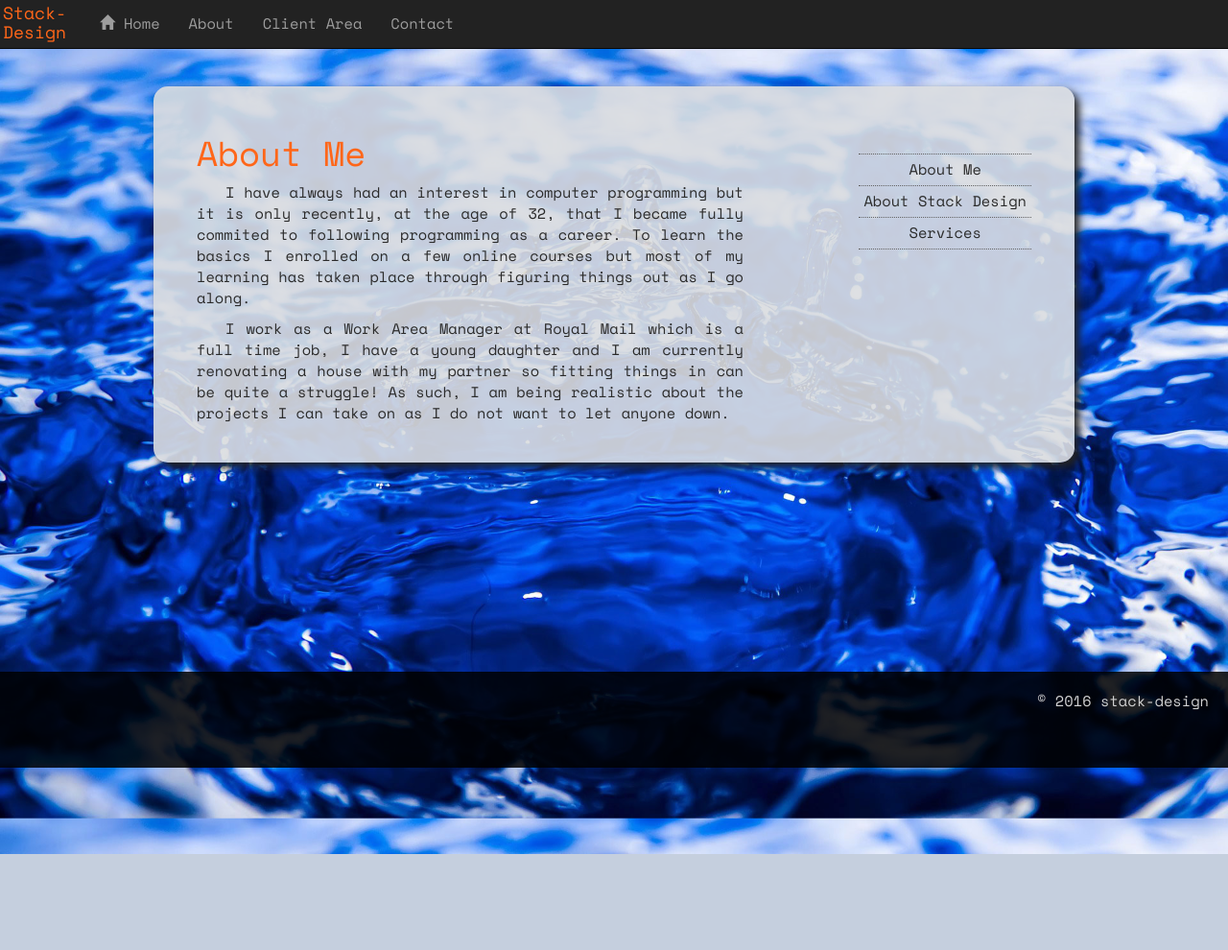
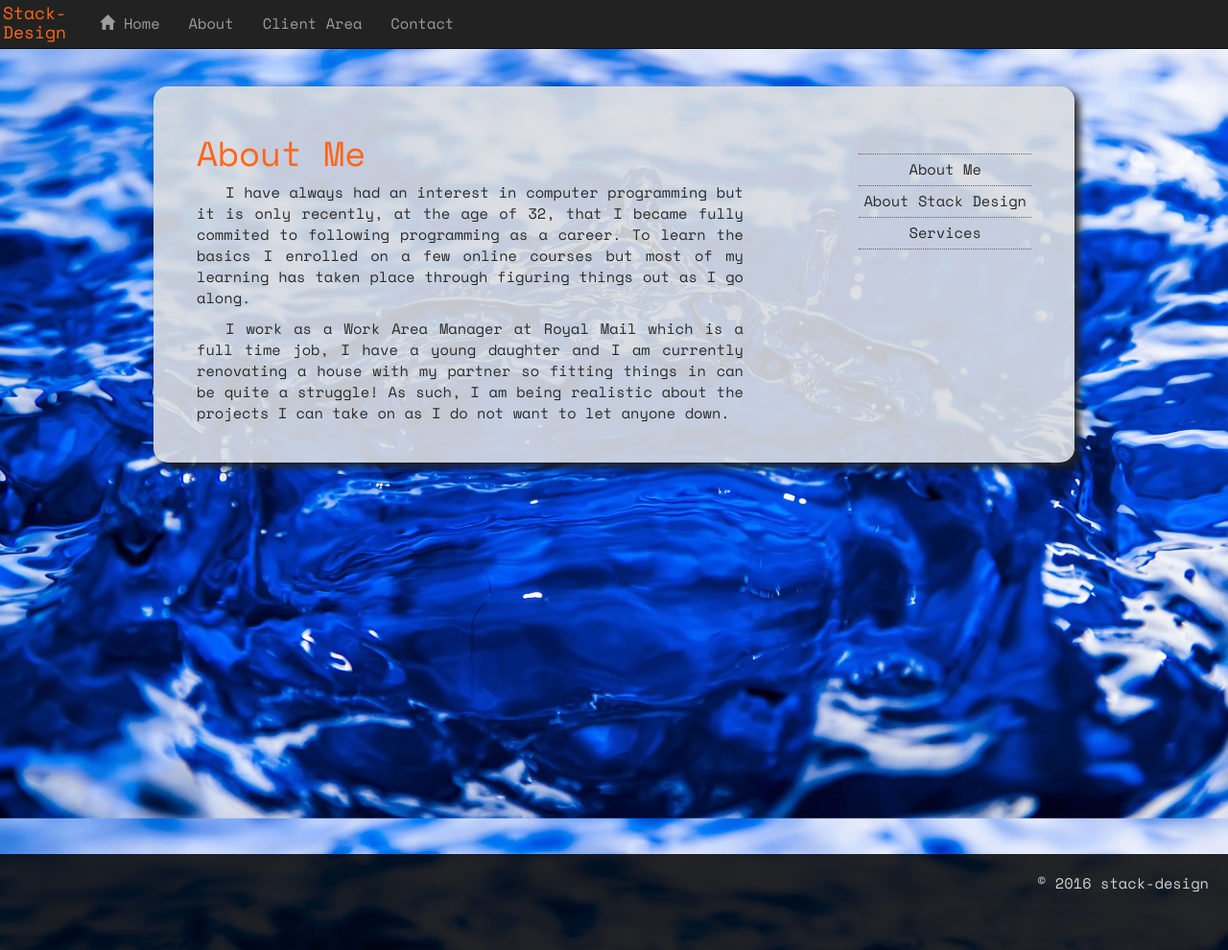
Before and after one commit to mthorning/stack-design, a PHP site: page /about.php in a window 1280 px wide. Shown: the whole page at 96% size. Before the commit the page ends 890 px from the top, so only its background shows below. Run offline with PHP 8.4, Linux system fonts and the light colour scheme.

Commit message:
fixed about page footer issue

```diff
--- a/css/style.css
+++ b/css/style.css
@@ -236,7 +236,7 @@ nav #logOutBtnDiv {
         .basicPageTemplate .menu ul li:first-child {
           border-top: 1px dotted #636363; }
 
-.footerHtml {
+.footer-html {
   box-sizing: border-box;
   min-height: 100%;
   padding-bottom: 100px;
--- a/sass/pages/_footer.scss
+++ b/sass/pages/_footer.scss
@@ -1,4 +1,4 @@
-.footerHtml {
+.footer-html {
   box-sizing: border-box;
   min-height: 100%;
   padding-bottom: 100px;
```
Also changed, not shown: 1 other file.
